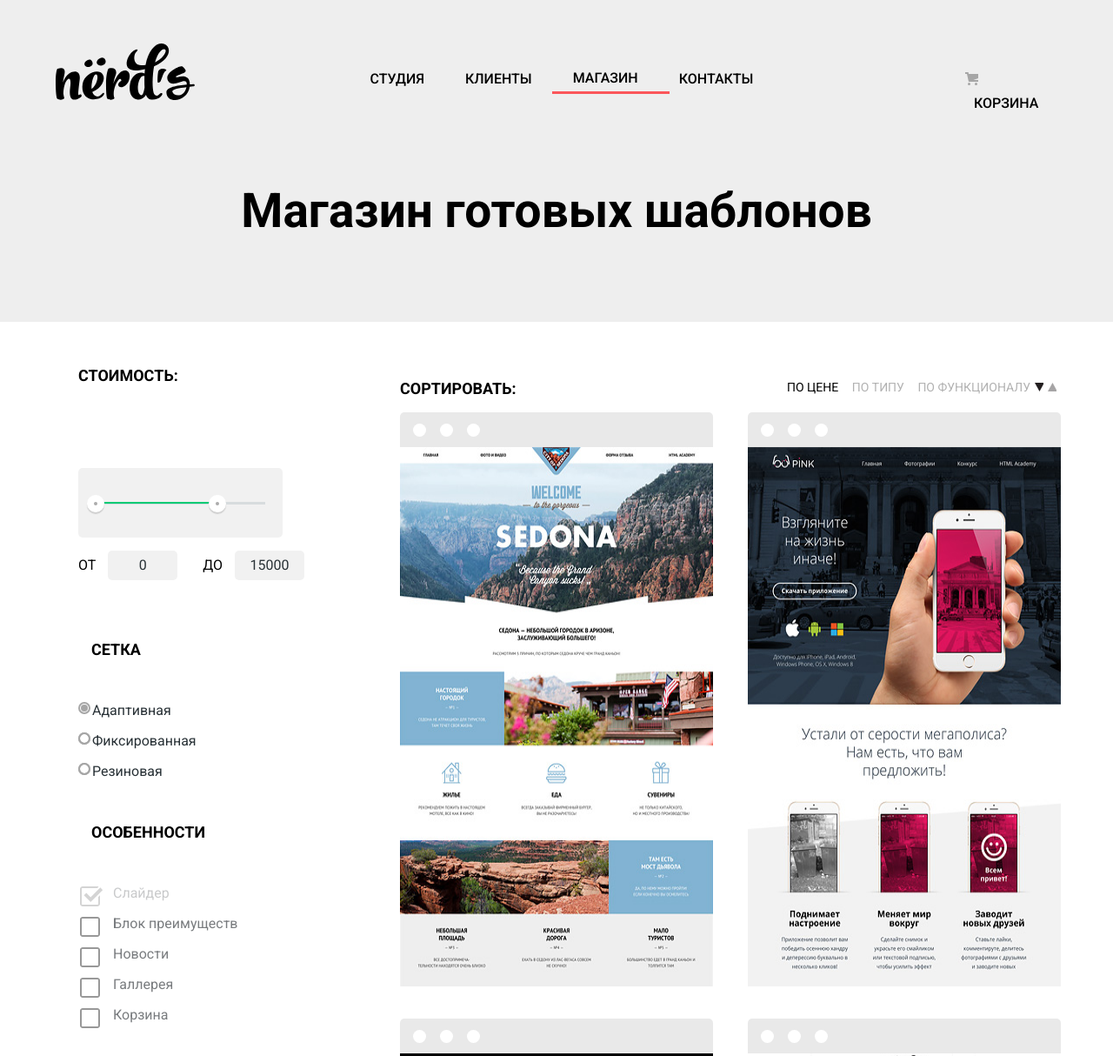
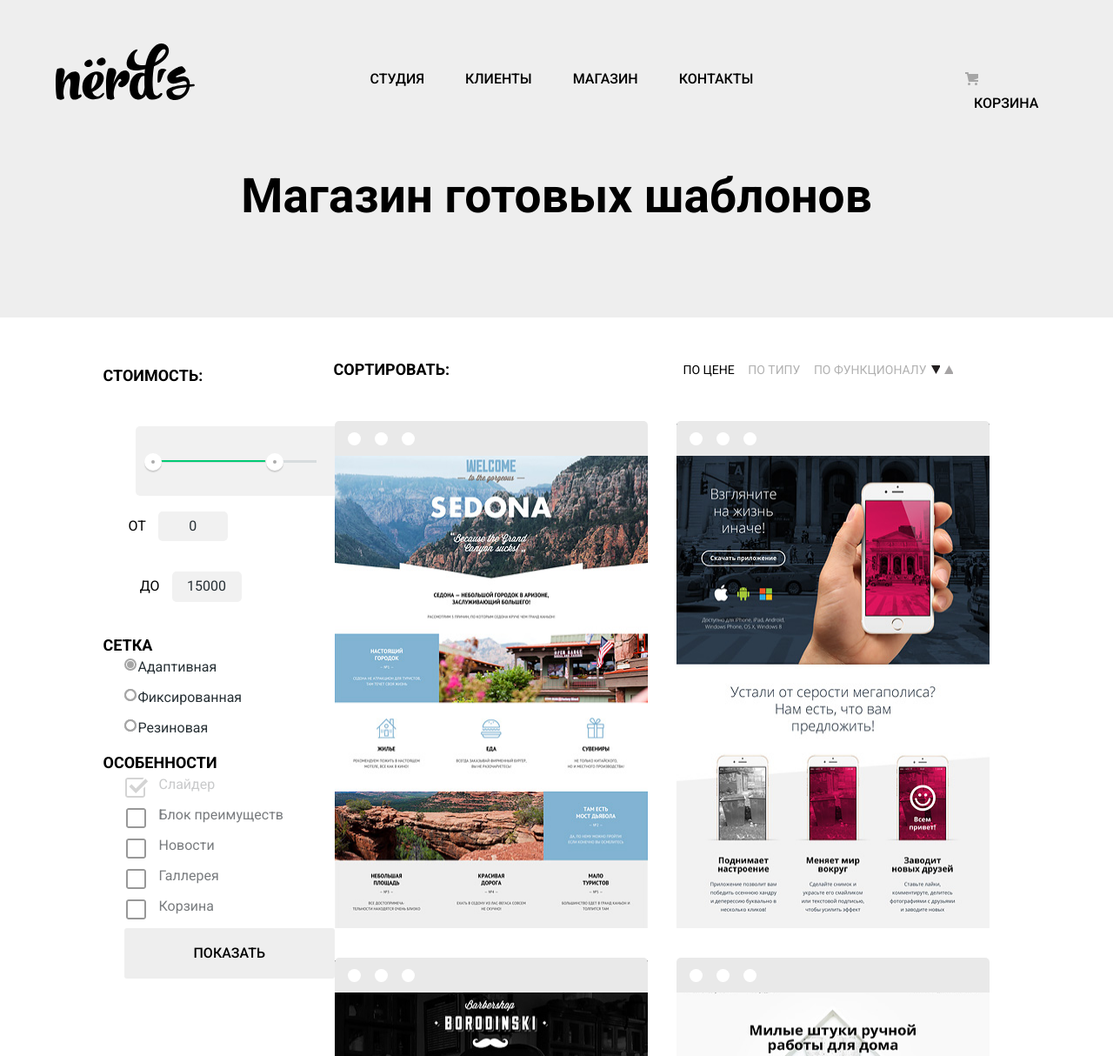
Before and after one commit to Andrey-No/518141-nerds, a plain HTML site: page catalog.html in a window 1280 px wide. Shown: the top 1214 px of the page at 87% size. Drawn offline with Linux system fonts and the light colour scheme.

Commit message:
каталог пп - начало

```diff
--- a/catalog.html
+++ b/catalog.html
@@ -122,7 +122,7 @@
           <span class="circle"></span>
           <span class="circle"></span>
         </div>
-        <img src="img/img-sedona.jpg"  class="sedona-img" alt="Сайт Sedona" width="360" height="576">
+        <img src="img/img-sedona.jpg"  class="sedona-img" alt="Сайт Sedona" width="360" height="620">
         <div class="info-block">
           <a href="#"><h3>Sedona</h3></a>
           <p>Информационный сайт для туристов</p>
--- a/css/style.css
+++ b/css/style.css
@@ -13,11 +13,6 @@ body {
 img {
   max-width: 100%;
   height: auto;
-}
-
-.current {
-  border-bottom: 3px solid #fb565a;
-
 }
 
 .visually-hidden:not(:focus):not(:active),
@@ -1116,6 +1111,11 @@ input[type="number"] {
   padding: 7px 36px 0 24px;
 }
 
+.current {
+  border-bottom: 3px solid #red;
+
+}
+
 .shopping-cart {
   display: flex;
 
@@ -1177,7 +1177,7 @@ input[type="number"] {
   vertical-align: inherit;
   background-color: #eeeeee;
   line-height: 55px;
-  margin: 0px;
+  margin: -17px 0px 0 0;
   padding: 0px;
 
 }
@@ -1294,6 +1294,7 @@ input[type="number"] {
   justify-content: space-between;
   width: 760px;
   padding: 0px;
+  margin: -19px 0 46px -37px;
 }
 
 .filter-type {
@@ -1373,6 +1374,7 @@ input[type="number"] {
   font-weight: 700;
   text-transform: uppercase;
   line-height: 30px;
+  margin: 0-0 1px 4px;
 }
 
 .from-to-price {
@@ -1387,15 +1389,15 @@ input[type="number"] {
 
 .sidebar fieldset {
   border: none;
-  margin: 0;
-  padding: 30px;
+  margin: 0 0 0 0;
+  padding: 0 0 0 0;
 }
 
 .sidebar legend {
   font-size: 18px;
   line-height: 30px;
   font-weight: 700;
-  margin-bottom: 15px;
+  margin: -0-0 -0 -24px;
 }
 
 .sidebar ul {
@@ -1433,7 +1435,7 @@ input[type="number"] {
 .portfolio-filter ul {
   list-style: none;
   position: relative;
-
+  margin: 15px 0px 7px 43px;
 }
 
 .portfolio-filter ul::before {
@@ -1509,9 +1511,10 @@ input[type="submit"]:active {
   padding: 0;
 }
 
-.catalog-items li img {
+.catalog-items img {
   width: 360px;
-  height: 620px;
+  height: 580px;
+  margin: 0 0px 0 7px;
 }
 
 .catalog-item {
@@ -1552,7 +1555,9 @@ input[type="submit"]:active {
 .img-header {
   display: flex;
   align-items: center;
-  top: 0;
+  position: absolute;
+  top: -3px;
+  left: 7px;
   background-color: #e9e9e9;
   width: 360px;
   height: 40px;
@@ -1561,6 +1566,10 @@ input[type="submit"]:active {
 
 .img-header:hover {
   background-color: #4d4d4d;
+}
+
+.catalog-web {
+  margin: 0 0 0 -165px;
 }
 
 .circle {
@@ -1728,12 +1737,13 @@ input[type="submit"]:active {
   height: 41px;
   margin-bottom: 15px;
   padding-top: 39px;
-  padding-right: 20px;
-  padding-left: 20px;
+  padding-right: 43px;
+  padding-left: 13px;
 
   background-color: #f1f1f1;
 
   border-radius: 5px;
+  margin: -3px 4px 18px 13px;
 }
 
 .range-controls .scale {
@@ -1783,6 +1793,7 @@ input[type="submit"]:active {
 
   font-size: 16px;
   text-transform: uppercase;
+  margin: 0 0 0 5px;
 }
 
 .price-controls input {
```
